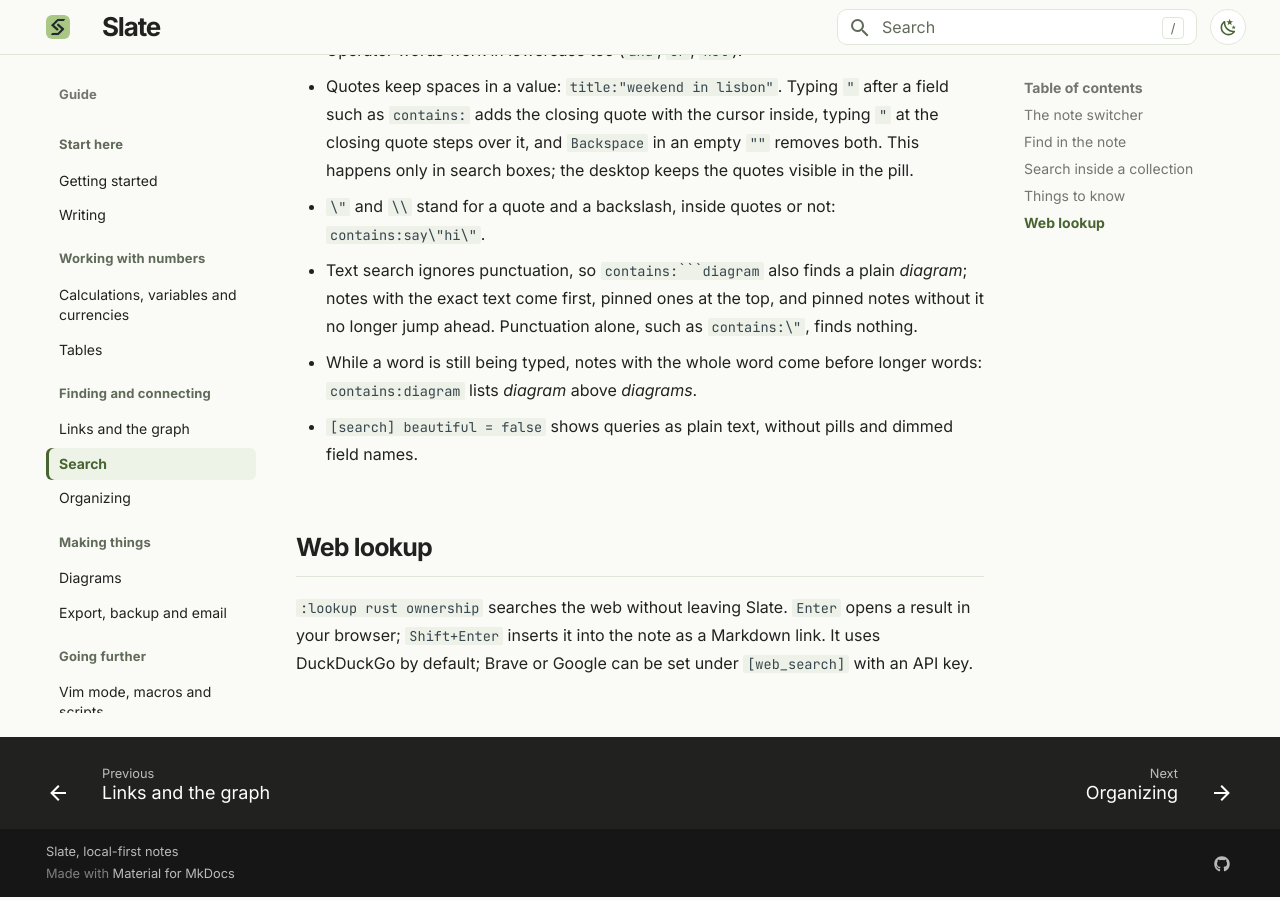
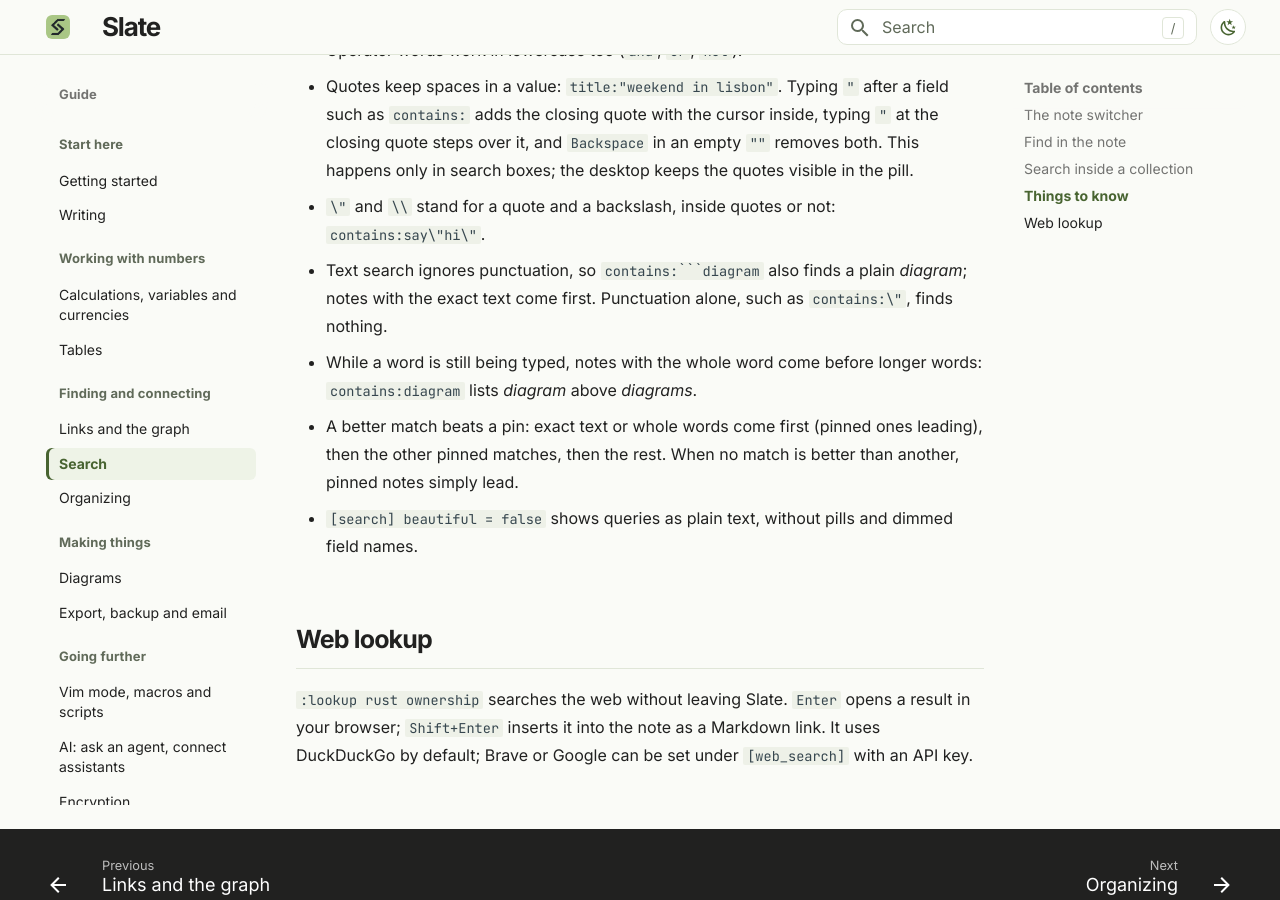
Before and after one commit to dborovcanin/slate-docs, an MkDocs documentation site: the page built from docs/search.md, in a window 1280 px wide and 900 px high, scrolled down 2984 px. Built offline with MkDocs 1.6.1 and Material for MkDocs 9.7.7, drawn with Linux system fonts in a browser that asks for light colours; comment, search, counter and statistics services are not loaded; the version menu is left out.

Commit message:
Document match-first ranking of pinned search results

````diff
--- a/docs/search.md
+++ b/docs/search.md
@@ -85,11 +85,13 @@ and the preview scrolls to it with the words highlighted. See
 - `\"` and `\\` stand for a quote and a backslash, inside quotes or not:
   `contains:say\"hi\"`.
 - Text search ignores punctuation, so `` contains:```diagram `` also finds a
-  plain *diagram*; notes with the exact text come first, pinned ones at the
-  top, and pinned notes without it no longer jump ahead. Punctuation alone,
+  plain *diagram*; notes with the exact text come first. Punctuation alone,
   such as `contains:\"`, finds nothing.
 - While a word is still being typed, notes with the whole word come before
   longer words: `contains:diagram` lists *diagram* above *diagrams*.
+- A better match beats a pin: exact text or whole words come first (pinned
+  ones leading), then the other pinned matches, then the rest. When no match
+  is better than another, pinned notes simply lead.
 - `[search] beautiful = false` shows queries as plain text, without pills
   and dimmed field names.
 
````
Also changed, not shown: docs/reference/configuration.md (+2 -1 lines), docs/reference/features.md (+1 -1 lines).
